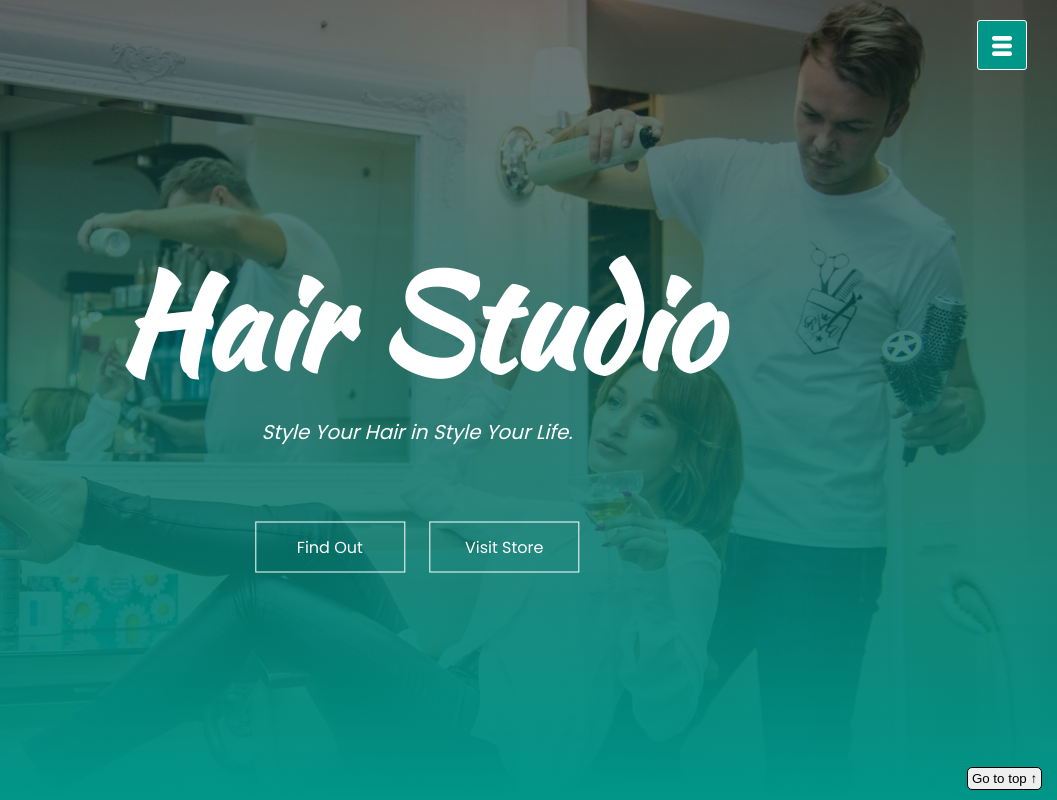
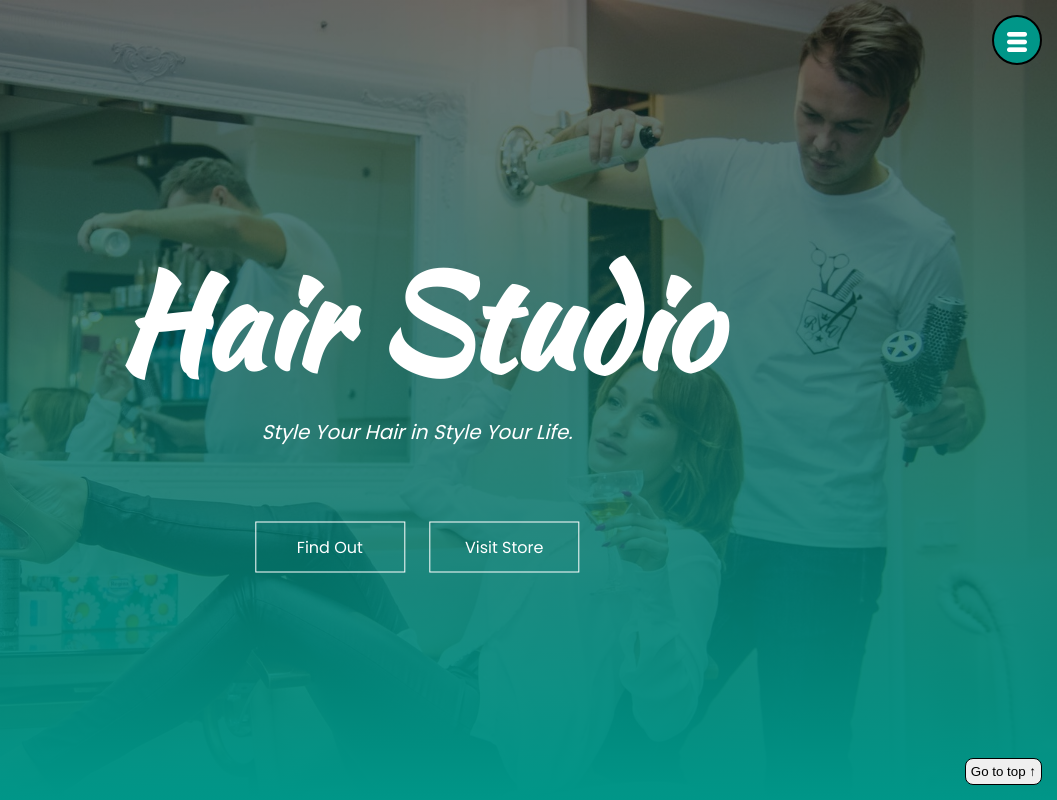
Before and after one commit to Karimuddin-saifi/barber.github.io, a plain HTML site: page index.html in a window 1280 px wide. Shown: the top 800 px of the page, 223-1280 px from the left. Drawn offline with Linux system fonts and the light colour scheme; some packages are replaced by stand-ins of ours; a script that the page names is missing.

Commit message:
Add files via upload

```diff
--- a/style.css
+++ b/style.css
@@ -3,7 +3,7 @@
 
 /* text-selection */
 ::selection{
-    background-color: #3700ff;
+    background-color: #009688;
     color:rgb(255, 255, 255);
 }
 
@@ -16,6 +16,10 @@
 
 body {
     font-family: 'Poppins', sans-serif;
+    position:relative;
+}
+html{
+    scroll-behavior: smooth;
 }
 
 /*--------------banner--------------*/
@@ -130,12 +134,13 @@ nav li a {
     background: #009688;
     text-align: center;
     position: fixed;
-    right: 30px;
-    top: 20px;
-    border-radius:3px;
+    right:15px;
+    top: 15px;
+    border-radius:50%;
     z-index: 100;
     cursor: pointer;
-    border:1px solid #fff;
+    border:2px solid #000;
+
 }
 
 #menuBtn img {
@@ -283,7 +288,7 @@ nav li a {
     text-align: center;
     color: #fff;
     border-radius: 7px;
-    /* display: block; */
+    display: block;
     position: relative;
     cursor: pointer;
 }
@@ -481,32 +486,16 @@ nav li a {
 
 #banner .page-top{
     position:fixed;
-    right:0;
-    bottom:0;
-    margin:10px 15px;
-    width:75px;
-    height:23px;
-    border-radius:5px;
-    border:1px solid;
-    z-index:1;
-    padding:2px;;
+    right:15px;
+    bottom:15px;
+    border-radius:8px;
+    z-index:100;
+    padding:5px;
+    border:0.5px solid#000;
 }
 #banner .page-top a{
     text-decoration:none;
     color:#000;
-}
-
-/* Footer Clock  */
-.clock{
-    max-width: 200px;
-    aspect-ratio: 1/1;
-    border: 5px solid rgba(0, 34, 255, 0.1);
-    border-radius: 50%;
-    background: #2d5171;
-    box-shadow: -4px -4px 10px rgba(67, 67, 67, 0.5), inset 4px 4px 10px rgba(0, 0, 0, 0.5), inset -4px -4px 10px rgba(0, 0, 0, 0.5), inset 4px 4px 10px rgba(0, 0, 0, 0.3);
-    /* position: relative; */
-    /* position: absolute; */
-
 }
 
 
```
